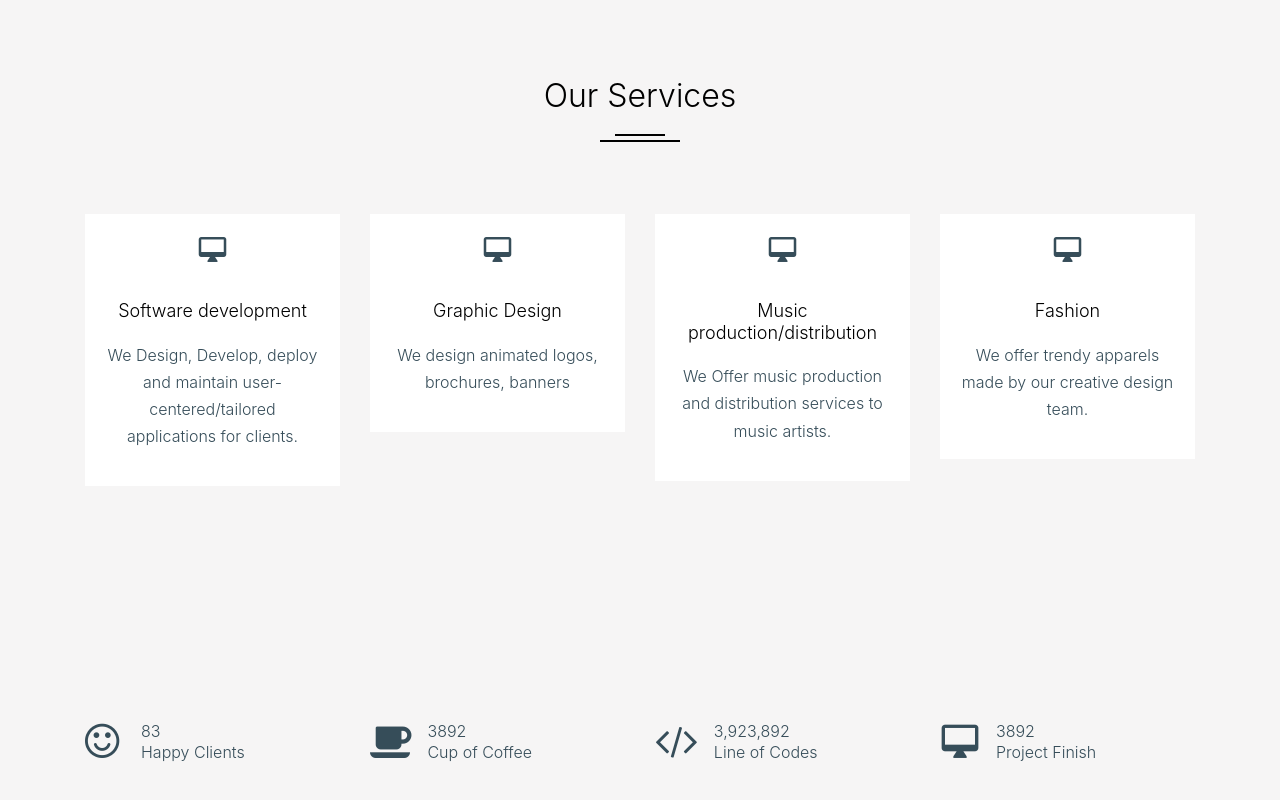
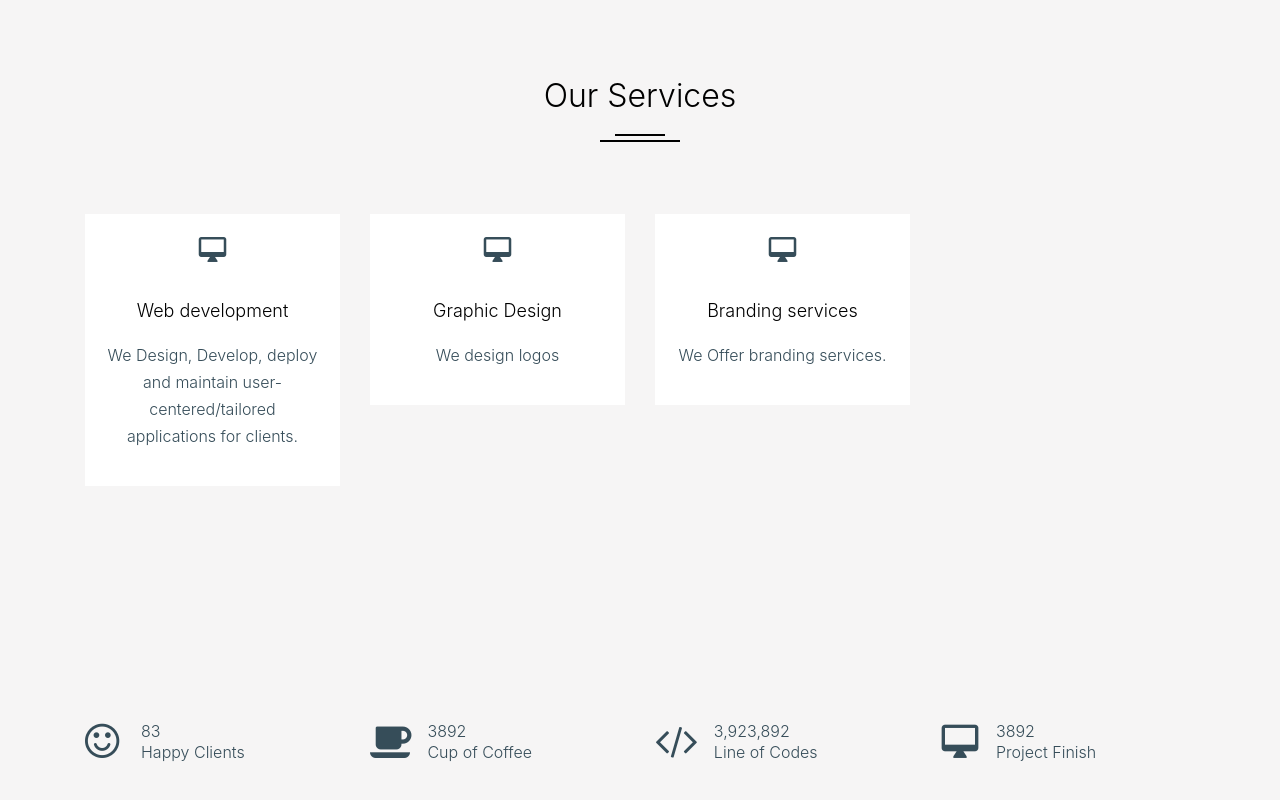
Before and after one commit to kelvinrandu/aisha, a plain HTML site: page index.html in a window 1280 px wide. Shown: the part 1373-2173 px from the top of the page. Drawn offline with Linux system fonts and the light colour scheme; files whose address does not match are found by name; a web font is replaced by a local one.

Commit message:
edited index page

```diff
--- a/index.html
+++ b/index.html
@@ -163,7 +163,7 @@
               <span class="d-block wrap-icon">
                 <span class="icon-desktop_mac"></span>
               </span>
-              <h3>Software development </h3>
+              <h3>Web development </h3>
               <p>We Design, Develop, deploy and maintain  user-centered/tailored  applications  for clients.</p>
             </div>
           </div>
@@ -173,7 +173,7 @@
                 <span class="icon-desktop_mac"></span>
               </span>
               <h3>Graphic Design</h3>
-              <p>We design animated logos, brochures, banners</p>
+              <p>We design logos </p>
             </div>
           </div>
           <div class="col-md-6 col-lg-3">
@@ -181,19 +181,11 @@
               <span class="d-block wrap-icon">
                 <span class="icon-desktop_mac"></span>
               </span>
-              <h3>Music production/distribution</h3>
-              <p>We  Offer music production and distribution services to music artists.</p>
+              <h3>Branding services</h3>
+              <p>We  Offer branding services.</p>
             </div>
           </div>
-          <div class="col-md-6 col-lg-3">
-            <div class="service-29128 text-center">
-              <span class="d-block wrap-icon">
-                <span class="icon-desktop_mac"></span>
-              </span>
-              <h3>Fashion</h3>
-              <p>We offer trendy apparels made by our creative design team.</p>
-            </div>
-          </div>
+
         </div>
       </div>
     </div>
```
